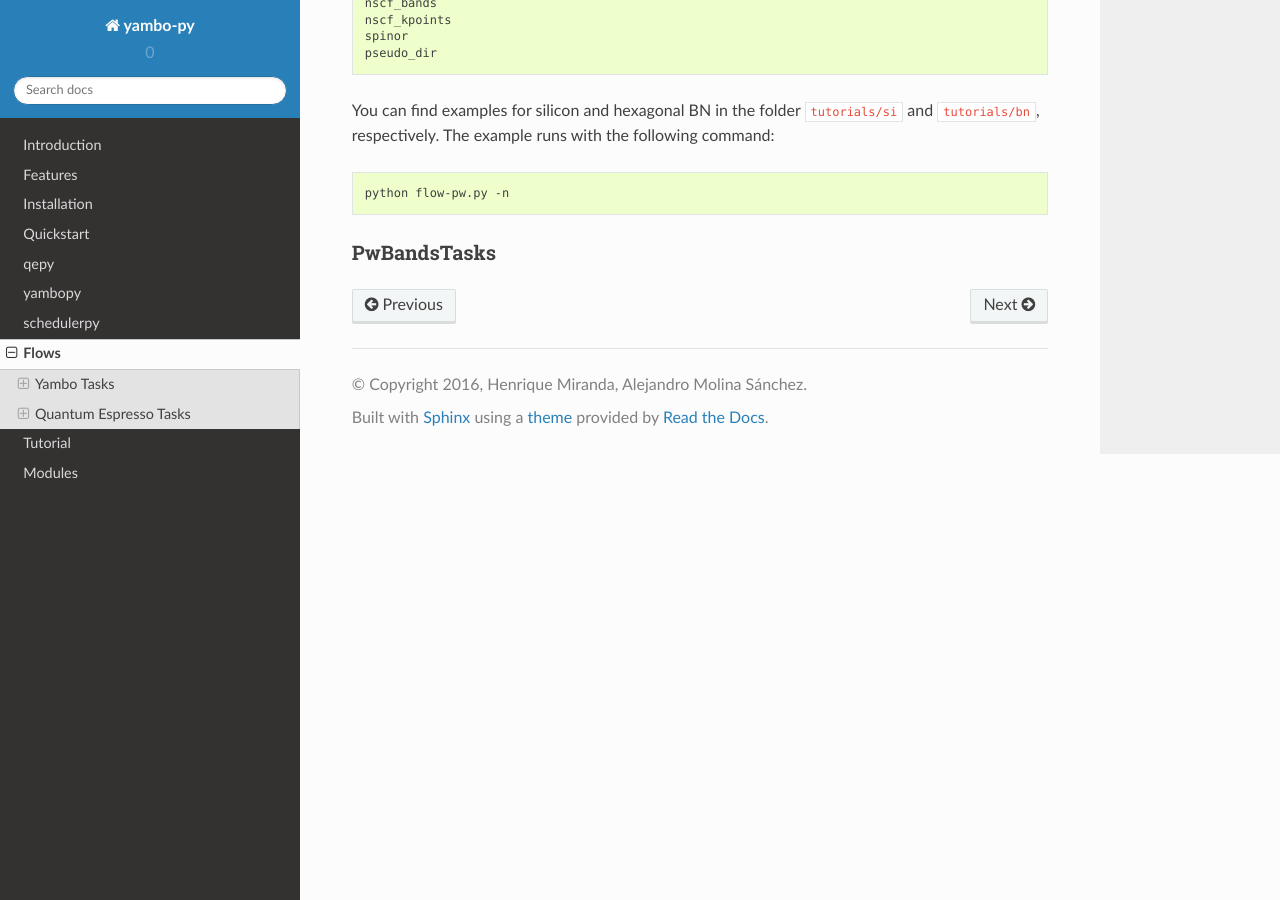
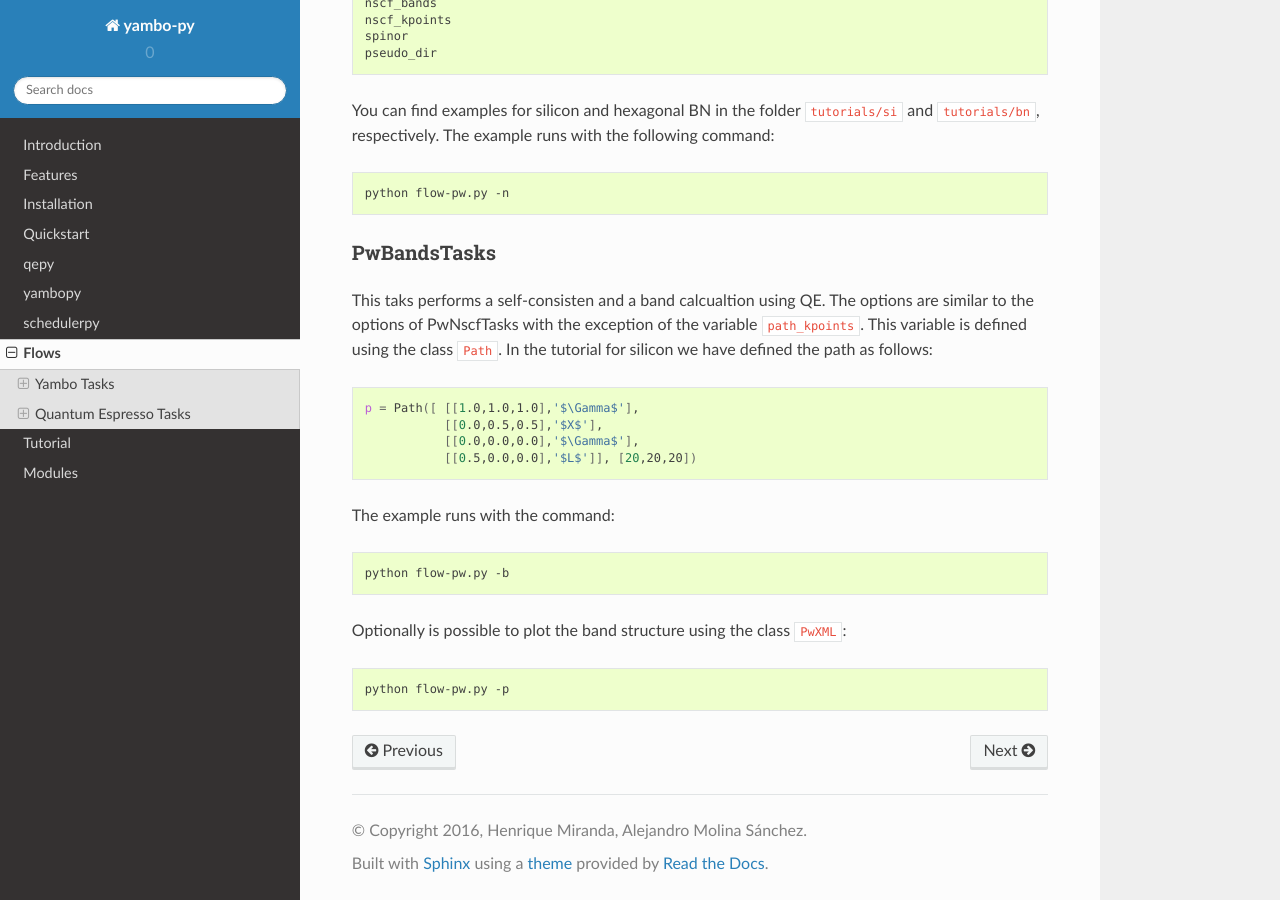
Before and after one commit to yambo-code/yambopy, a Sphinx documentation site: the page built from docs/source/flows.rst, in a window 1280 px wide and 900 px high, scrolled down 1324 px. Built offline with Sphinx 7.4.7 and the Read the Docs theme 2.0.0, drawn with Linux system fonts in a browser that asks for light colours.

Commit message:
docs of Bands flow. Fix bug in plot_eigen PwXML

```diff
--- a/docs/source/flows.rst
+++ b/docs/source/flows.rst
@@ -75,3 +75,24 @@ You can find examples for silicon and hexagonal BN in the folder ``tutorials/si`
 
 PwBandsTasks
 ------------
+
+This taks performs a self-consisten and a band calcualtion using QE. The options are similar to the options of PwNscfTasks with the exception of the variable ``path_kpoints``. This variable is defined using the class ``Path``. In the tutorial for silicon we have defined the path as follows:
+
+.. code-block:: bash
+
+    p = Path([ [[1.0,1.0,1.0],'$\Gamma$'],
+               [[0.0,0.5,0.5],'$X$'],
+               [[0.0,0.0,0.0],'$\Gamma$'],
+               [[0.5,0.0,0.0],'$L$']], [20,20,20])
+
+The example runs with the command:
+
+.. code-block:: bash
+
+    python flow-pw.py -b
+
+Optionally is possible to plot the band structure using the class ``PwXML``:
+
+.. code-block:: bash
+
+    python flow-pw.py -p
```
Also changed, not shown: 2 other files.
